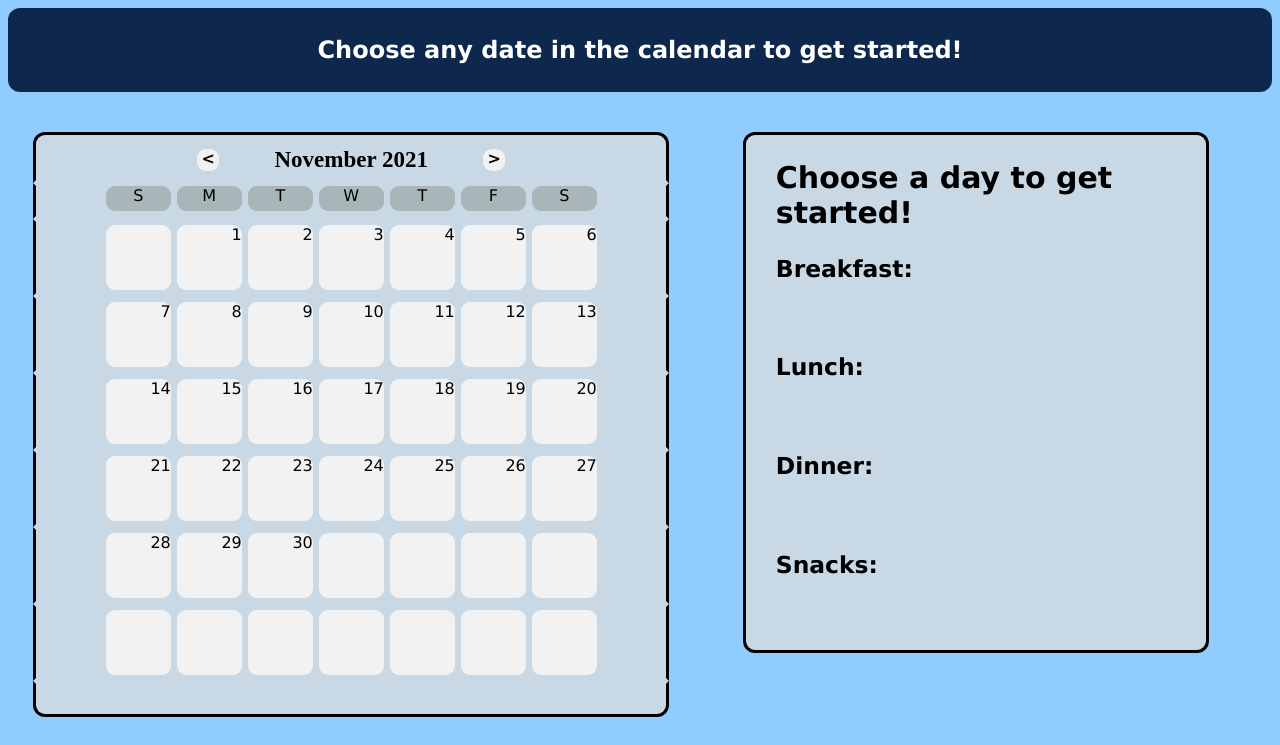
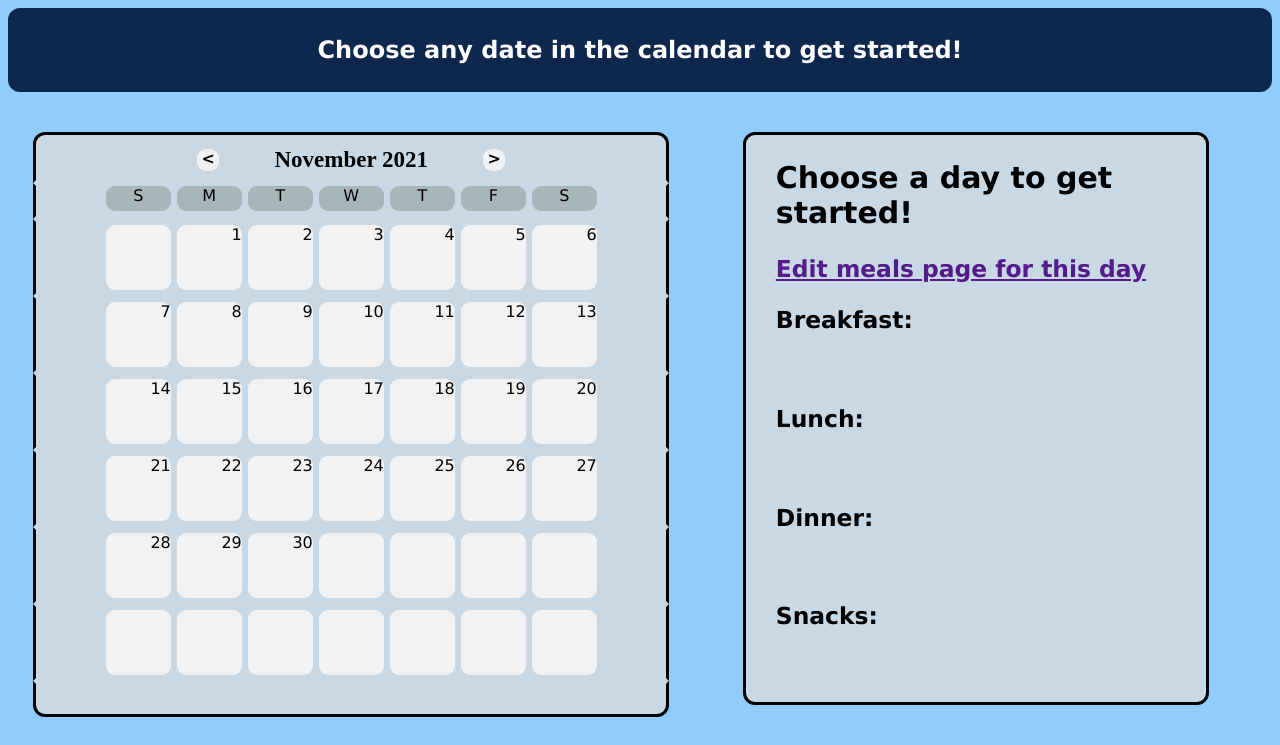
Before and after one commit to AviUB/CSE442-Project, a Flask app: template templates/calendar.html in a window 1280 px wide. Shown: the top 745 px of the page. Run offline with Flask 2, Linux system fonts and the light colour scheme; the template is opened without the code that fills it, so the values that code supplies are empty; some libraries are stand-ins or nearby versions.

Commit message:
Very very slight modification to html

```diff
--- a/templates/calendar.html
+++ b/templates/calendar.html
@@ -18,7 +18,7 @@
   <div class="innerbox" id="right">
     <!-- <img width="190px" height="auto" src="cover2.png"></img> -->
     <h2 id="menu"> Choose a day to get started!</h2>
-    <a id="mealsLink" href=""><h3></h3></a>
+    <a id="mealsLink" href=""><h3>Edit meals page for this day</h3></a>
     <h3>Breakfast:</h3>
     <div id="b"></div>
     <br>
```
